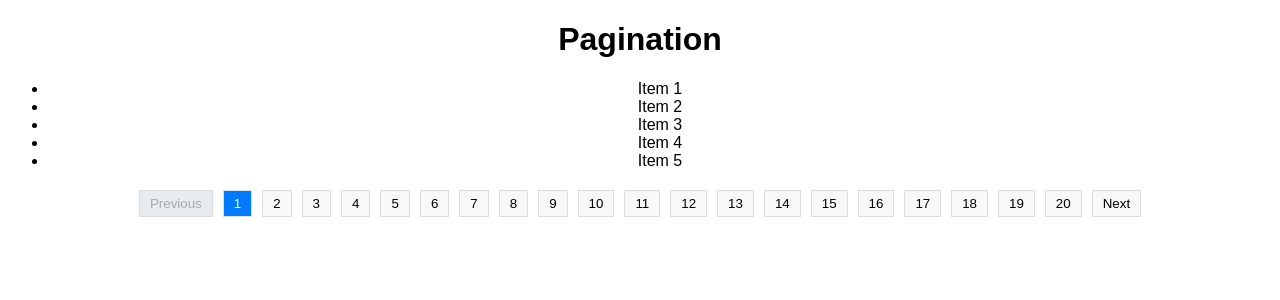
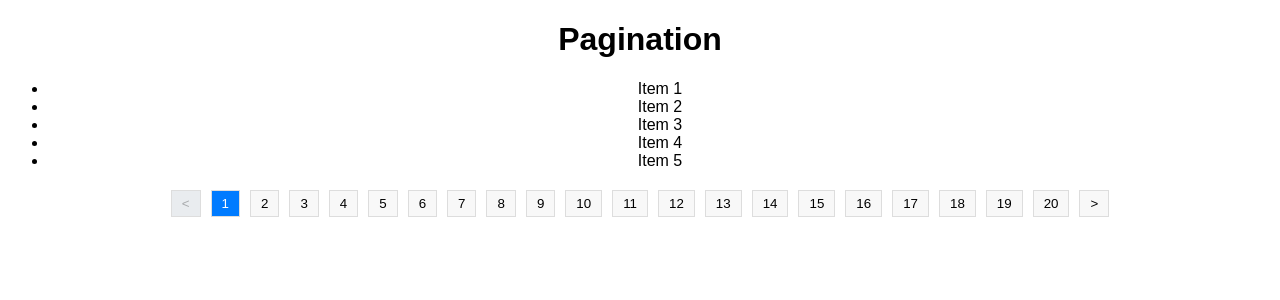
Before and after one commit to anishsaini/pagination, a React (Vite) app: page / in a window 1280 px wide. Shown: the top 300 px of the page. Built offline with nearby package versions, Linux system fonts and the light colour scheme.

Commit message:
use counter functions

```diff
--- a/src/Components/Pagination.jsx
+++ b/src/Components/Pagination.jsx
@@ -25,7 +25,7 @@ const Pagination = ({
         onClick={() => handlePageClick(currentPage - 1)}
         disabled={currentPage === 1}
       >
-        Previous
+        {"<"}
       </button>
       {pageNumbers.map((number) => (
         <button
@@ -40,7 +40,7 @@ const Pagination = ({
         onClick={() => handlePageClick(currentPage + 1)}
         disabled={currentPage === totalPages}
       >
-        Next
+        {">"}
       </button>
     </div>
   );
```
